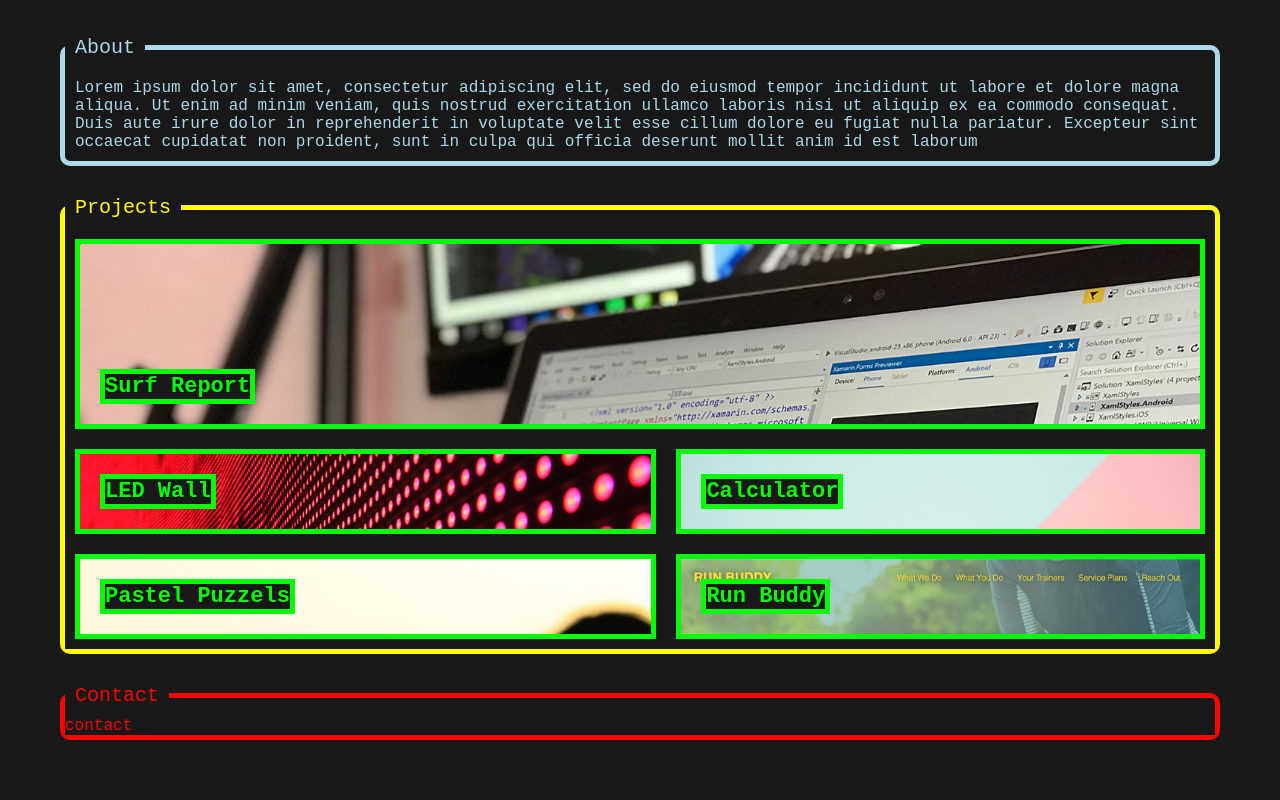
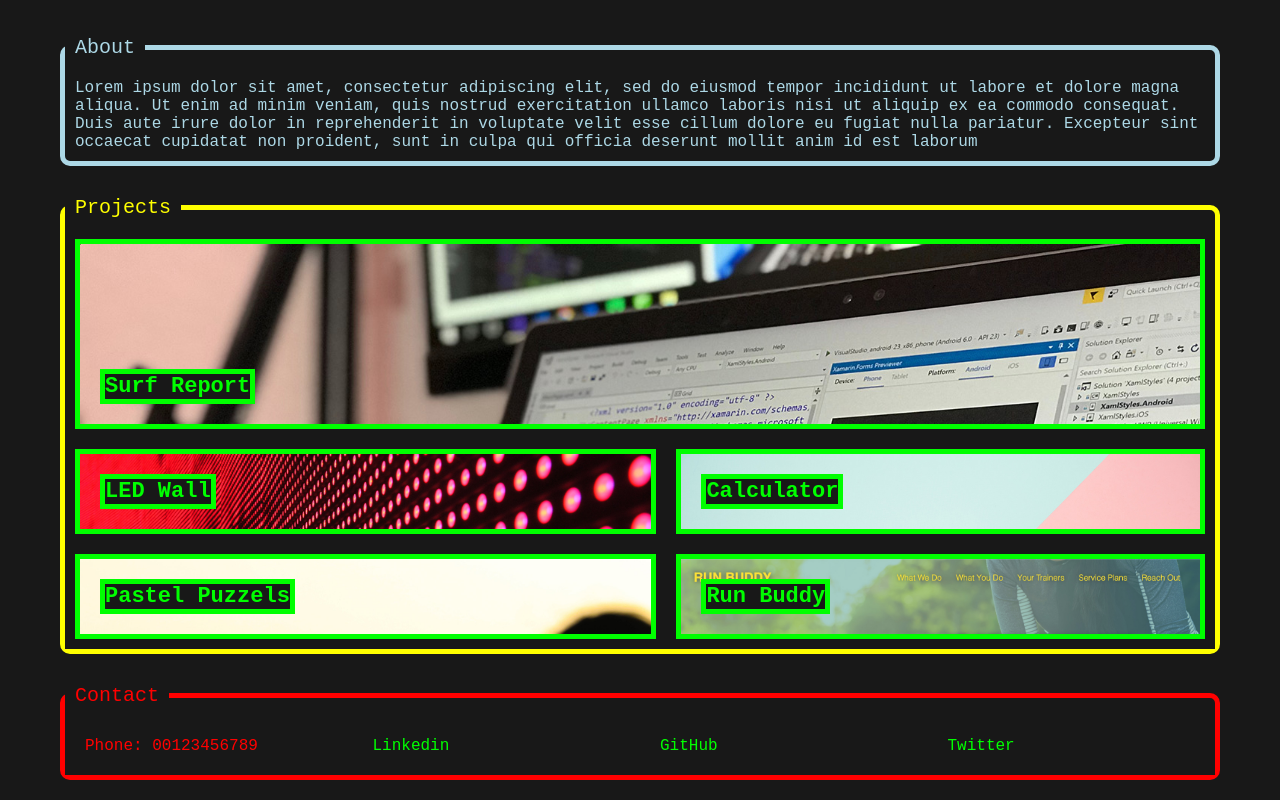
Before and after one commit to Charlie93B/front-end-portfolio, a plain HTML site: page index.html in a window 1280 px wide. Shown: the part 362-1162 px from the top of the page. Before the commit the page ends 1122 px from the top, so only its background shows below. Drawn offline with Linux system fonts and the light colour scheme.

Commit message:
added contact info

```diff
--- a/css/style.css
+++ b/css/style.css
@@ -22,6 +22,17 @@ hr {
 
 main {
   margin-top: 20px;
+}
+
+fieldset {
+  border: yellow solid 5px;
+  border-radius: 10px;
+  height: 100%;
+}
+
+legend {
+  padding: 10px;
+  font-size: 20px;
 }
 
 /* Reusable Classes */
@@ -53,6 +64,11 @@ main {
 
 .flex-between {
   justify-items: space-around;
+  align-items: center;
+}
+
+.flex-space {
+  justify-content: space-around;
   align-items: center;
 }
 
@@ -264,20 +280,18 @@ h1 {
   color: red;
 }
 
-
-
-
-
-fieldset {
-  border: yellow solid 5px;
-  border-radius: 10px;
-  height: 100%;
+.contact p {
+  margin: 20px;
 }
 
-legend {
-  padding: 10px;
-  font-size: 20px;
+.contact a:hover {
+  border-bottom: #00FF00 solid 1px;
 }
+
+.contact-columns {
+  grid-template-columns: repeat(auto-fit, minmax(200px, 1fr));
+}
+
 
 /* media queries */
 
--- a/index.html
+++ b/index.html
@@ -27,9 +27,9 @@
         </button>
       </div>
       <div class="flex flex-row flex-between nav-links" id="navLinks">
-        <a href="#">About</a>
-        <a href="#">Projects</a>
-        <a href="#">Contact</a>
+        <a href="#about">About</a>
+        <a href="#projects">Projects</a>
+        <a href="#contact">Contact</a>
         <a href="#">CV</a>
       </div>
 
@@ -47,7 +47,6 @@
     <div class="page-wrapper">
          <!-- about me -->
       <section class="page-section" id="about">
-        <!-- <h2>About Me</h2> -->
         <fieldset class="about-content">
           <legend class="about-title">About</legend>
           <p>Lorem ipsum dolor sit amet, consectetur adipiscing elit,
@@ -61,7 +60,6 @@
       </section>
       <!-- portfolio container -->
       <section class="page-section" id="projects">
-        <!-- <h2>Work</h2> -->
         <fieldset class="project-content">
           <legend class="project-title">Projects</legend>
           <div class="grid projects-grid">
@@ -74,11 +72,15 @@
         </fieldset>
       </section>
       <!-- contact -->
-      <section class="page-section contact" id="contact">
-        <!-- <h2>Contact Me</h2> -->
+      <section class="page-section" id="contact">
         <fieldset class="contact-content">
           <legend class="contact-title">Contact</legend>
-          <p>contact</p>
+          <div class="grid contact-columns contact">
+            <p>Phone: 00123456789</p>
+            <p><a href="#">Linkedin</a></p>
+            <p><a href="#">GitHub</a></p>
+            <p><a href="#">Twitter</a></p>
+          </div>
         </fieldset>
       </section>
     </div>
```
